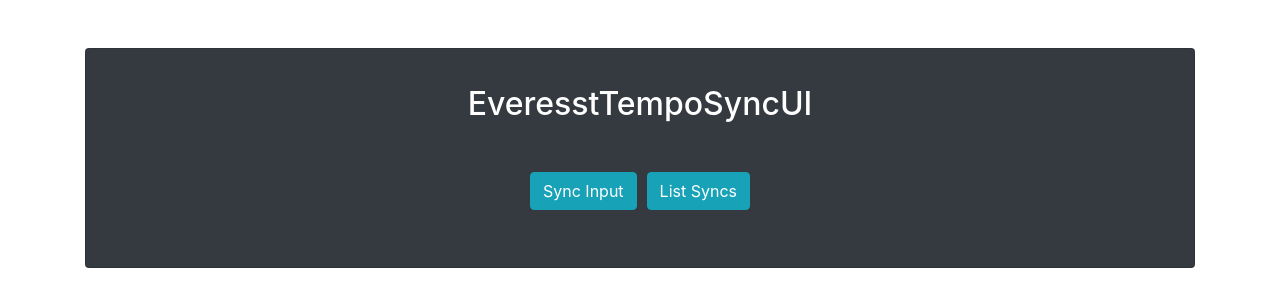
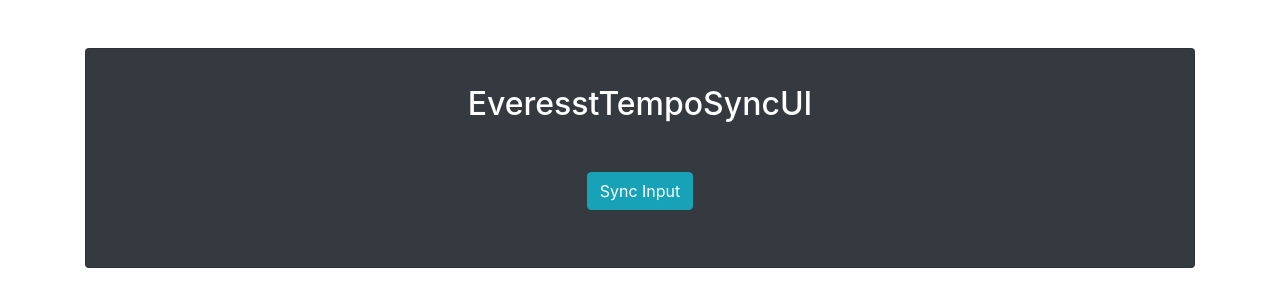
Before and after one commit to Thomas-Slegers/EveresstTempoSyncUI, an Angular app: page / in a window 1280 px wide. Shown: the top 306 px of the page. Built offline with nearby package versions, Linux system fonts and the light colour scheme.

Commit message:
App Component: Sync navigation deleted

```diff
--- a/src/app/app.component.html
+++ b/src/app/app.component.html
@@ -7,7 +7,6 @@
                     <ul class="text-center list-inline py-3">
                         <li class="list-inline-item">
                             <a routerLink="/input" class="btn btn-info">Sync Input</a>
-                            <a routerLink="/sync" class="btn btn-info">List Syncs</a>
                         </li>
                     </ul>
                 </div>
```
